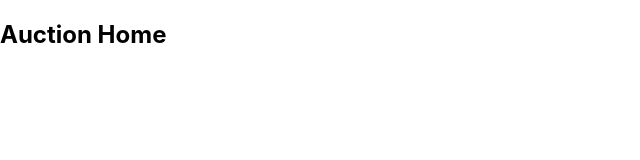
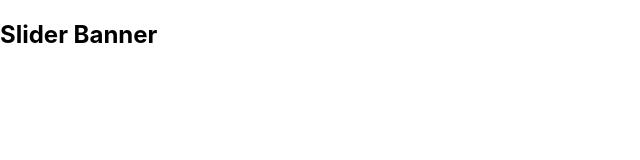
Before and after one commit to Rakibul2tr/seven-auction, a React (Create React App) app: page / in a window 1280 px wide. Shown: the top 160 px of the page, without its empty margins (0-640 px from the left). Built offline with nearby package versions, Linux system fonts and the light colour scheme.

Commit message:
Banner slider component setup

```diff
--- a/src/ComponentsHelal/pages/AuctionHome.jsx
+++ b/src/ComponentsHelal/pages/AuctionHome.jsx
@@ -1,10 +1,11 @@
 import React from 'react';
+import SliderBanner from './AuctionHome/SliderBanner/SliderBanner';
 
 const AuctionHome = () => {
     return (
-        <div>
-            <h2>Auction Home</h2>
-        </div>
+        <>
+            <SliderBanner />
+        </>
     )
 }
 
--- /dev/null
+++ b/src/ComponentsHelal/pages/AuctionHome/SliderBanner/SliderBanner.jsx
@@ -0,0 +1,11 @@
+import React from 'react';
+
+const SliderBanner = () => {
+    return (
+        <>
+            <h2>Slider Banner</h2>
+        </>
+    )
+}
+
+export default SliderBanner;
```
